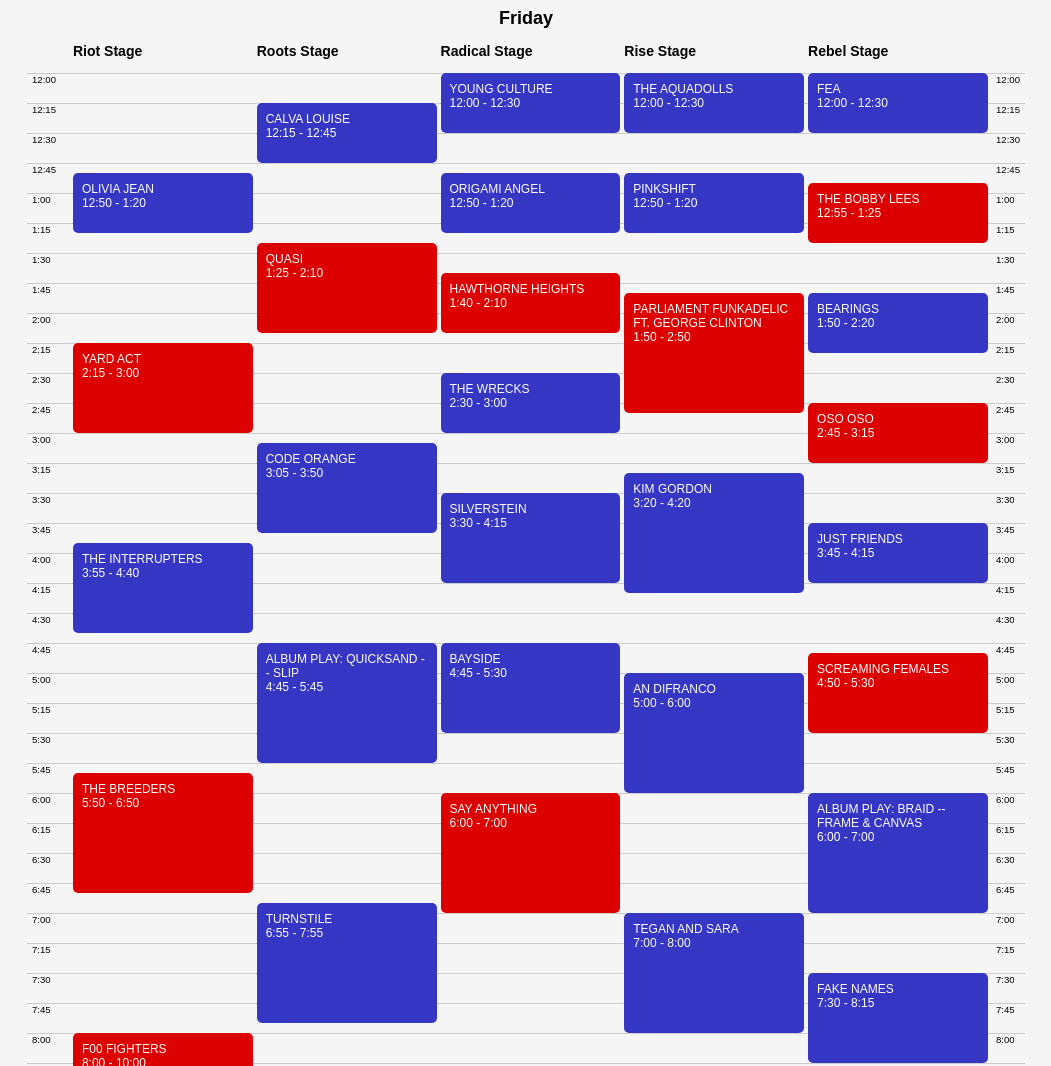
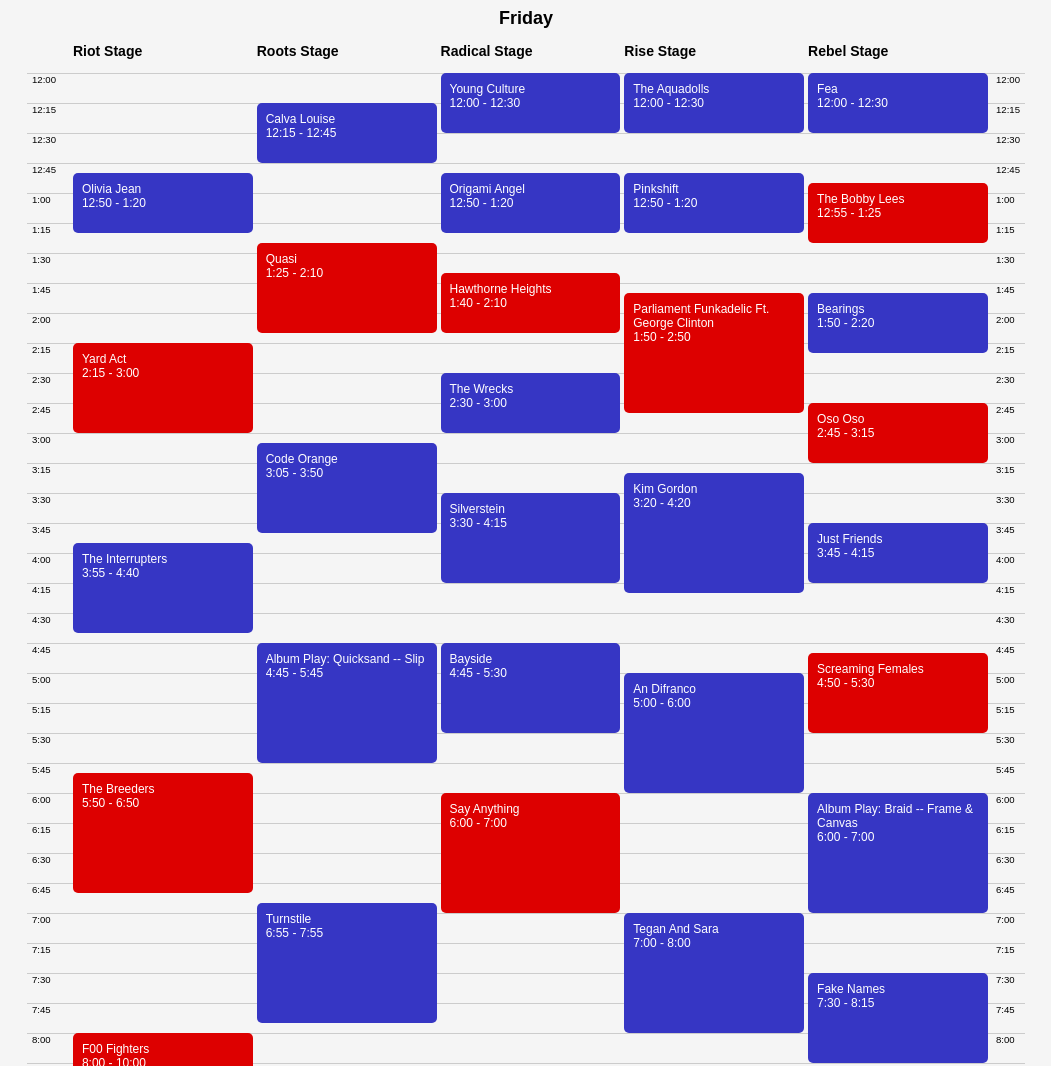
Before and after one commit to NigelKibodeaux/kibodeaux.net, a plain HTML site: page riot.html in a window 1280 px wide. Shown: the top 1066 px of the page, without its empty margins (114-1165 px from the left). Drawn offline with Linux system fonts and the light colour scheme.

Commit message:
Update riot.html

```diff
--- a/riot.html
+++ b/riot.html
@@ -72,7 +72,7 @@
             position: absolute;
             left: 0;
             right: 0;
-            /* font-size: 12px; */
+            text-transform: capitalize;
         }
 
         @media only screen and (max-width: 600px) {
@@ -346,7 +346,7 @@
                         if (event.interesting) {
                             eventElement.style.backgroundColor = '#dd0000'
                         }
-                        eventElement.innerHTML = event.name + '<br>' + event.start + ' - ' + event.end;
+                        eventElement.innerHTML = event.name.toLowerCase() + '<br>' + event.start + ' - ' + event.end;
                         eventsContainer.appendChild(eventElement);
                     });
 
```
